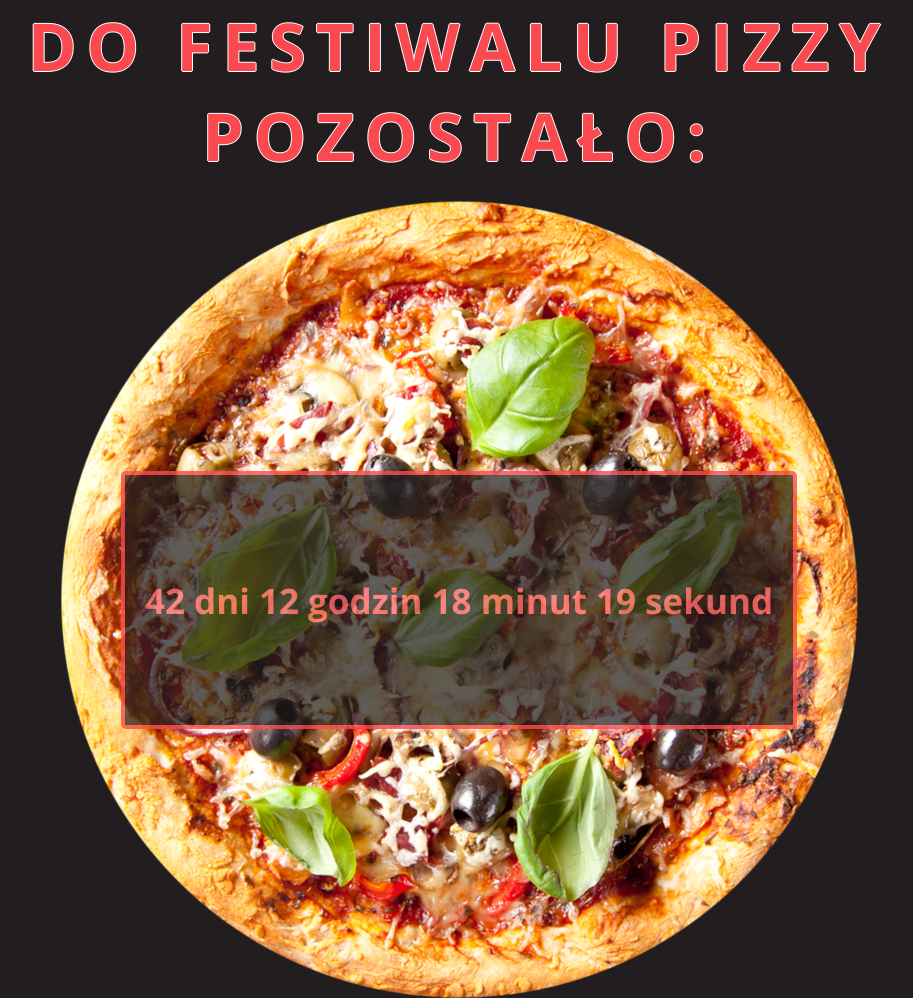
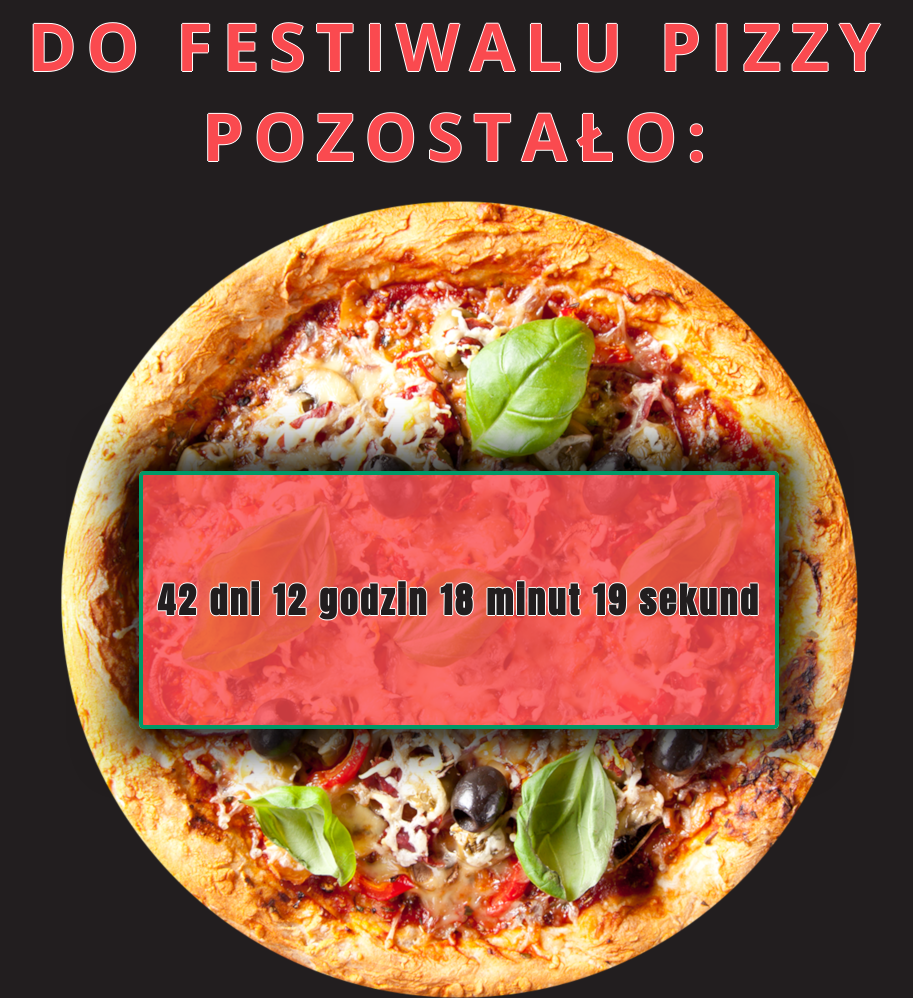
Before and after one commit to BartoszLokaj/festiwal-pizzy, a website: page index.html in a window 1280 px wide. Shown: the whole page, without its empty margins (181-1094 px from the left). Drawn offline with nearby package versions, Linux system fonts and the light colour scheme.

Commit message:
added font and colors to clock

```diff
--- a/index.html
+++ b/index.html
@@ -6,7 +6,7 @@
 	<meta http-equiv="X-Ua-Compatible" content="IE-edge">
 	<title>Pizza Countdown</title>
 	<link rel="stylesheet" href="main.css">
-	<link href="https://fonts.googleapis.com/css?family=Open+Sans:400,700&amp;subset=latin-ext" rel="stylesheet">
+	<link href="https://fonts.googleapis.com/css?family=Anton|Open+Sans:400,700&amp;subset=latin-ext" rel="stylesheet">
 
 </head>
 <body>
--- a/main.css
+++ b/main.css
@@ -36,15 +36,20 @@ h1{
 .clock {
 	min-width: 500px;
 	height: 250px;
-	padding: 0 20px;
-	background:rgba(34,30,31, .9);
-	color: rgba(253, 109, 113, 1);
-	opacity: .8;
-	border: 4px solid rgba(250,74,79,1);
+	padding: 0 15px;
+	font-family: 'Anton', sans-serif;
+	background:rgba(250,74,79,.8);
+	color: rgba(34,30,31, 1);
+	border: 4px solid #009867;
 	border-radius: 5px;
 	display: flex;
 	justify-content: center;
 	align-items: center;
+	letter-spacing: 3px;
 	font-size: 35px;
+	text-shadow: -1px 0 #fff, 0 1px #fff, 1px 0 #fff, 0 -1px #fff;
 	font-weight: 700;
+	-webkit-box-shadow: 1px 0px 40px 25px rgba(0,0,0,0.79);
+-moz-box-shadow: 1px 0px 40px 25px rgba(0,0,0,0.79);
+box-shadow: 1px 0px 40px 25px rgba(0,0,0,0.79);
 }
```
